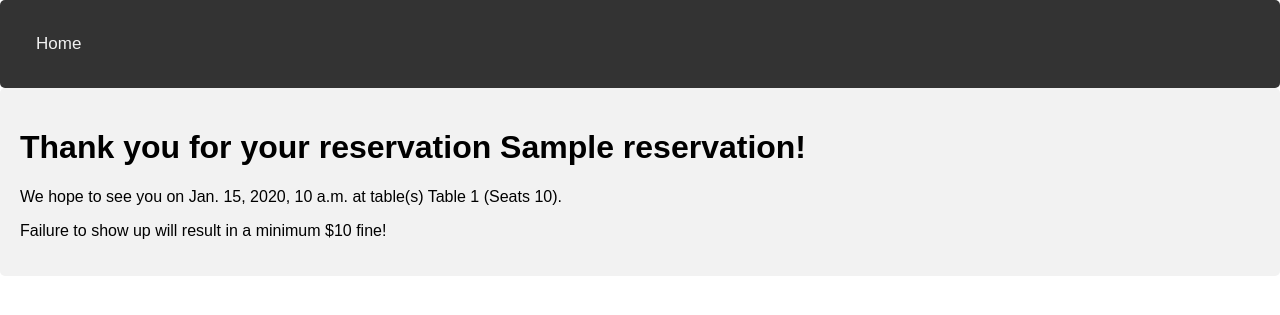
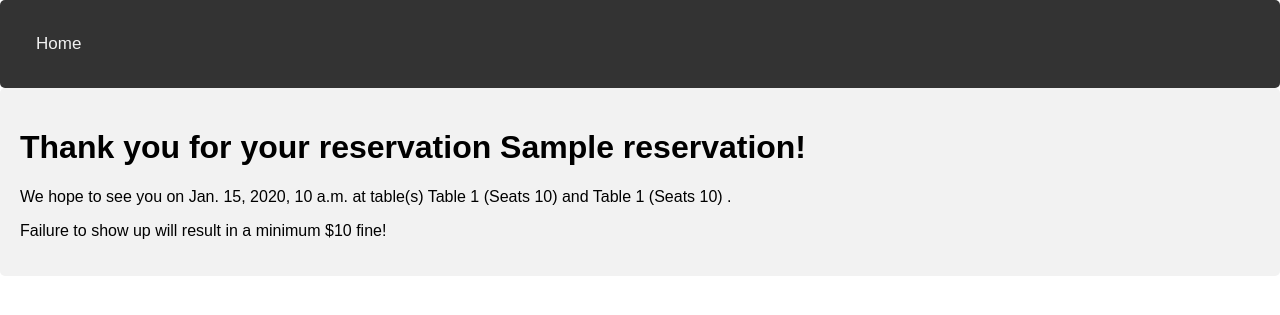
Before and after one commit to vBedar/COSC-4351, a Django app: page /reservation/1/confirmation in a window 1280 px wide. Shown: the top 315 px of the page. Run offline with Django 4.2, Linux system fonts and the light colour scheme; tables that the repository leaves empty hold one stand-in row (values such as "Sample post"); parts of the project's set-up code (start-up, migrations or seed data) failed here and were passed over.

Commit message:
Table combination is working

```diff
--- a/core/models.py
+++ b/core/models.py
@@ -56,16 +56,16 @@ class Reservation (models.Model):
     Time = models.DateTimeField(validators=[date_validator])
     GuestNum = models.PositiveIntegerField()
     isHighTraffic = models.BooleanField(default=False)
-    # def limitQuery(self):
-    #      q = Reservation.objects.filter(Time__gte = self.Time)
-    #      for Table in q.iterator():
-    #          #T = Table.objects.get(pk=q.Table.id)
-    #          #T.isReserved = True
-    #          Table.isReserved = True
-    #      return
     Table = models.ForeignKey('Table', on_delete = models.CASCADE, limit_choices_to={'isReserved':False}, null=True)
-    #When trying to add this field it says that the 1st parameter needs to be a model even though that's exactly what I did (the parameters are literally the same as Table) ~ Victoria Bedar
-    TableT = models.ForeignKey('Table', on_delete = models.CASCADE, limit_choices_to={'isReserved':False}, null=True, related_name='TableT')
+    TableT = models.ForeignKey('Table', on_delete = models.CASCADE, limit_choices_to={'isReserved':False}, null=True, related_name='TableT', blank=True)
+    def clean(self):
+        if self.Table == self.TableT and self.Table is not None:
+            raise ValidationError("You cannot combine the same table")
+        # if self.Table is not None and self.TableT is not None:
+        #     T1 = Table.objects.get(pk=self.Table_id)
+        #     T2 = Table.objects.get(pk=self.TableT_id)
+        #     if T1.Capacity + T2.Capacity < self.GuestNum:
+        #         raise ValidationError("Insufficient Capacity. Please choose a different combination")
 
 class dateWidget(forms.widgets.DateTimeInput):
     input_type = 'datetime-local'
--- a/core/views.py
+++ b/core/views.py
@@ -258,20 +258,46 @@ def reserveTable(request, r_id):
                 T.isReserved = True
                 T.save()
         if Table.objects.filter(isReserved=False).count() <= 0:
-            #TODO: Table combining stuff
             TableCombine = True
-            messages.warning(request, 'Table combining needed')
+            ValidComboExists = False
             for t in qt:
-                T=Table.objects.get(pk=t.id)
-                T.isReserved=False
-                T.save()
+                T1=Table.objects.get(pk=t.id)
+                for n in qt:
+                    T2=Table.objects.get(pk=n.id)
+                    if T1 != T2 and T1.Capacity + T2.Capacity >= reservation.GuestNum:
+                        ValidComboExists = True
+                        break
+                if ValidComboExists:
+                    break
+            if ValidComboExists:
+                messages.warning(request, 'Table combining needed')
+                for t in qt:
+                    T=Table.objects.get(pk=t.id)
+                    T.isReserved=False
+                    T.save()
+            else:
+                messages.warning(request, 'No Tables Avalible, Reservation Aborted. Please Click the Home Button and Try Again')
+
 
     if request.method == 'POST':
         form = RTableForm(request.POST)
         if form.is_valid():
             reservation.Table = form.cleaned_data['Table']
-            reservation.save()
-            return redirect('/reservation/%d/confirmation'%r_id)
+            reservation.TableT = form.cleaned_data['TableT']
+            if reservation.Table is not None and reservation.TableT is not None:
+                T1 = Table.objects.get(pk=reservation.Table_id)
+                T2 = Table.objects.get(pk=reservation.TableT_id)
+                if T1.Capacity + T2.Capacity < reservation.GuestNum:
+                    messages.error(request, 'Insufficient Capacity. Please choose a different combination')
+                else:
+                    reservation.save()
+                    return redirect('/reservation/%d/confirmation'%r_id)
+            else:
+                if TableCombine and reservation.TableT is None:
+                    messages.error(request,'A second Table is needed')
+                else:
+                    reservation.save()
+                    return redirect('/reservation/%d/confirmation'%r_id)
     else:
         form = RTableForm()
     context = {
--- a/templates/confirmation.html
+++ b/templates/confirmation.html
@@ -18,7 +18,7 @@
 
     <div style="padding-left:20px">
     <h1>Thank you for your reservation {{reservation.Name}}!</h1>
-    <p>We hope to see you on {{reservation.Time}} at table(s) {{reservation.Table}}.</p>
+    <p>We hope to see you on {{reservation.Time}} at table(s) {{reservation.Table}}{% if reservation.TableT is not None%} and {{reservation.TableT}} {% endif %}.</p>
     <p>Failure to show up will result in a minimum $10 fine!</p>
 
     </div>
```
Also changed, not shown: core/migrations/0024_alter_reservation_tablet.py (added).
